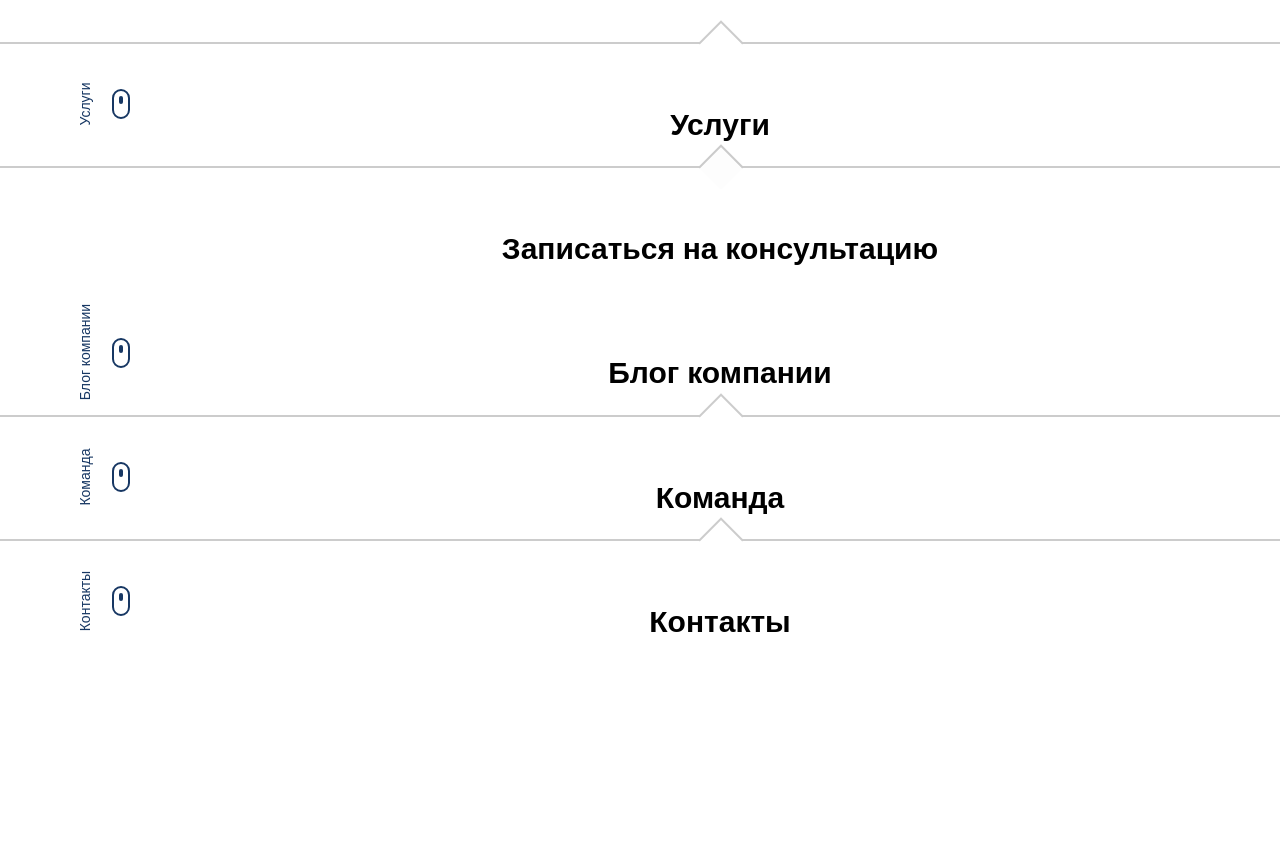
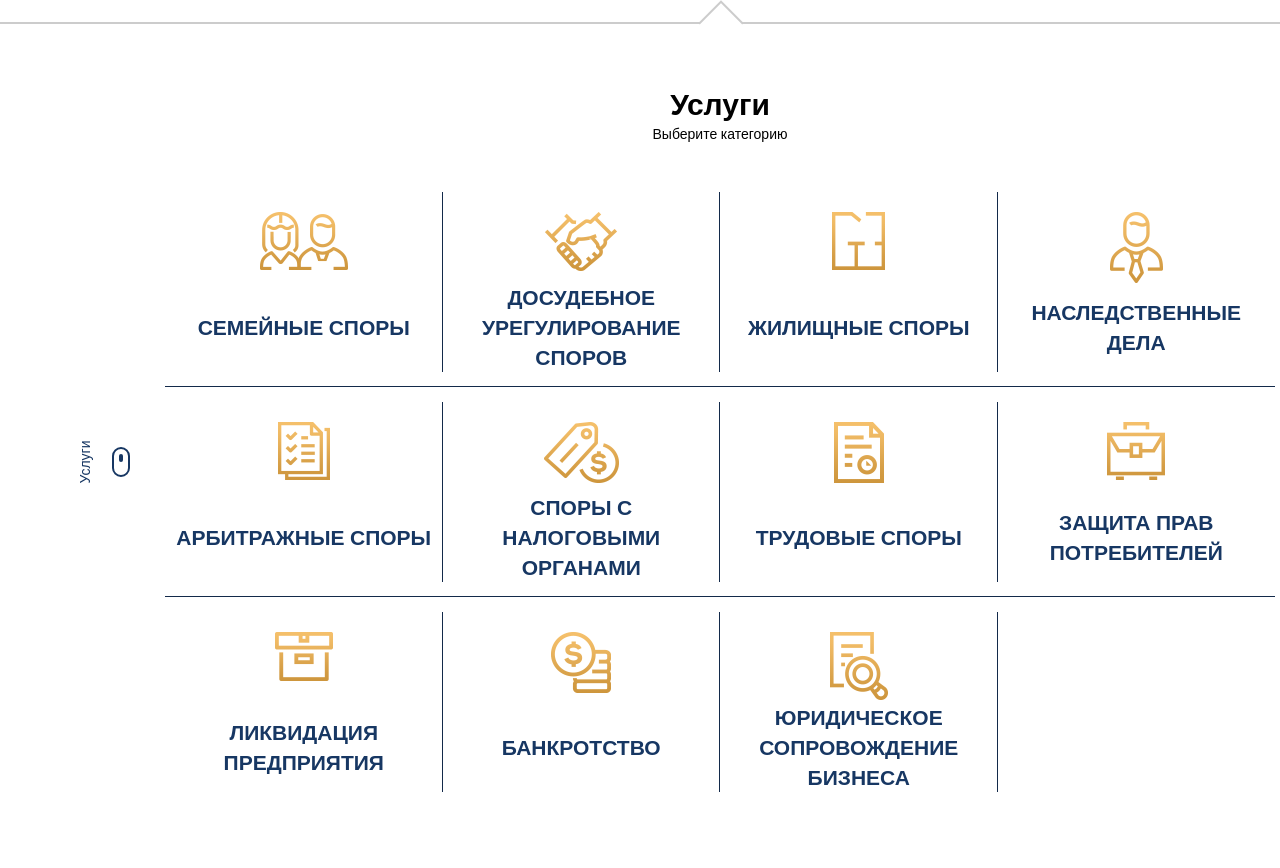
Before and after one commit to marixander/bertova-kuznetsova, a plain HTML site: page index.html in a window 1280 px wide. Shown: the part 1290-2158 px from the top of the page. Before the commit the page ends 1953 px from the top, so only its background shows below. Drawn offline with nearby package versions, Linux system fonts and the light colour scheme.

Commit message:
Сверстан блок Услуги без адаптива

```diff
--- a/index.html
+++ b/index.html
@@ -106,7 +106,7 @@
             </div>
             <!-- /.container -->
         </section>
-        <section class="">
+        <section class="service">
             <div class="container container-lined container-lined_gray">
                 <div class="side-title">
                     <p class="side-title__text">Услуги</p>
@@ -115,6 +115,77 @@
                 <!-- /.side-title -->
                 <div class="content">
                     <h2 class="content__title">Услуги</h2>
+                    <p class="service__subtitle">Выберите категорию</p>
+                    <div class="service__blocks">
+                        <div class="service__block">
+                            <img src="./img/service/1.png" alt="Семейные
+                            споры">
+                            <h3 class="service__block-title">Семейные
+                                    споры</h3>
+                        </div>
+                        <div class="service__block">
+                            <img src="./img/service/2.png" alt="Досудебное
+                            урегулирование
+                            споров">
+                            <h3 class="service__block-title">Досудебное
+                                    урегулирование
+                                    споров</h3>
+                        </div>
+                        <div class="service__block">
+                            <img src="./img/service/3.png" alt="Жилищные
+                            споры">
+                            <h3 class="service__block-title">Жилищные
+                                    споры</h3>
+                        </div>
+                        <div class="service__block">
+                            <img src="./img/service/4.png" alt="Наследственные
+                            дела">
+                            <h3 class="service__block-title">Наследственные
+                                    дела</h3>
+                        </div>
+                        <div class="service__block">
+                            <img src="./img/service/5.png" alt="Арбитражные
+                            споры">
+                            <h3 class="service__block-title">Арбитражные
+                                    споры</h3>
+                        </div>
+                        <div class="service__block">
+                            <img src="./img/service/6.png" alt="Споры с налоговыми
+                            органами">
+                            <h3 class="service__block-title">Споры с налоговыми
+                                    органами</h3>
+                        </div>
+                        <div class="service__block">
+                            <img src="./img/service/7.png" alt="Трудовые
+                            споры">
+                            <h3 class="service__block-title">Трудовые
+                                    споры</h3>
+                        </div>
+                        <div class="service__block">
+                            <img src="./img/service/8.png" alt="Защита прав
+                            потребителей">
+                            <h3 class="service__block-title">Защита прав
+                                    потребителей</h3>
+                        </div>
+                        <div class="service__block">
+                            <img src="./img/service/9.png" alt="Ликвидация
+                            предприятия">
+                            <h3 class="service__block-title">Ликвидация
+                                    предприятия</h3>
+                        </div>
+                        <div class="service__block">
+                            <img src="./img/service/10.png" alt="Банкротство">
+                            <h3 class="service__block-title">Банкротство</h3>
+                        </div>
+                        <div class="service__block">
+                            <img src="./img/service/11.png" alt="Юридическое
+                            сопровождение
+                            бизнеса">
+                            <h3 class="service__block-title">Юридическое
+                                    сопровождение
+                                    бизнеса</h3>
+                        </div>
+                    </div>
                 </div>
                 <!-- /.content -->
             </div>
--- a/sass/blocks/_about.sass
+++ b/sass/blocks/_about.sass
@@ -15,7 +15,7 @@
         width: 400px
         font-size: 1.6rem
         line-height: 22px
-        margin-bottom: 100px
+        margin-bottom: 80px
         &:last-child
             width: 485px
         h3
--- /dev/null
+++ b/sass/blocks/_service.sass
@@ -0,0 +1,54 @@
+.service
+    &__subtitle
+        font-size: 1.4rem
+        text-align: center
+        margin-top: -20px
+        margin-bottom: 50px
+    &__blocks
+        padding: 0 15px
+        display: flex
+        flex-wrap: wrap
+        margin-bottom: 80px
+    &__block
+        height: 195px
+        margin-bottom: 15px
+        padding-top: 20px
+        flex-basis: 25%
+        border-bottom: 1px solid #132a4a
+        position: relative
+        display: flex
+        flex-direction: column
+        align-items: center
+        position: relative
+        &:nth-child(4)
+            &:after
+                display: none
+        &:nth-child(8)
+            &:after
+                display: none
+        &:nth-child(9)
+            border-bottom:  none
+        &:nth-child(10)
+            border-bottom:  none
+        &:nth-child(11)
+            border-bottom:  none
+        &:after
+            content: ''
+            position: absolute
+            top: 0
+            right: 0
+            display: block
+            width: 1px
+            height: 180px
+            background-color: #132a4a
+        h3
+            color: $secondary-text
+            font-size: 2.1rem
+            +bold
+            line-height: 30px
+            text-transform: uppercase
+            text-align: center
+            position: absolute
+            top: 135px
+            transform: translateY(-50%)
+            margin: 0 10px
--- a/sass/style.sass
+++ b/sass/style.sass
@@ -11,3 +11,4 @@
 @import './blocks/header'
 @import './blocks/_hero'
 @import './blocks/_about'
+@import './blocks/_service'
```
Also changed, not shown: css/style.css, img/hero-bg.jpg (deleted), img/hero-bg.png (deleted), img/service/1.png (added), img/service/10.png (added), img/service/11.png (added), img/service/2.png (added), img/service/3.png (added), img/service/4.png (added), img/service/5.png (added), img/service/6.png (added), img/service/7.png (added), img/service/8.png (added), img/service/9.png (added), 1 other file.
